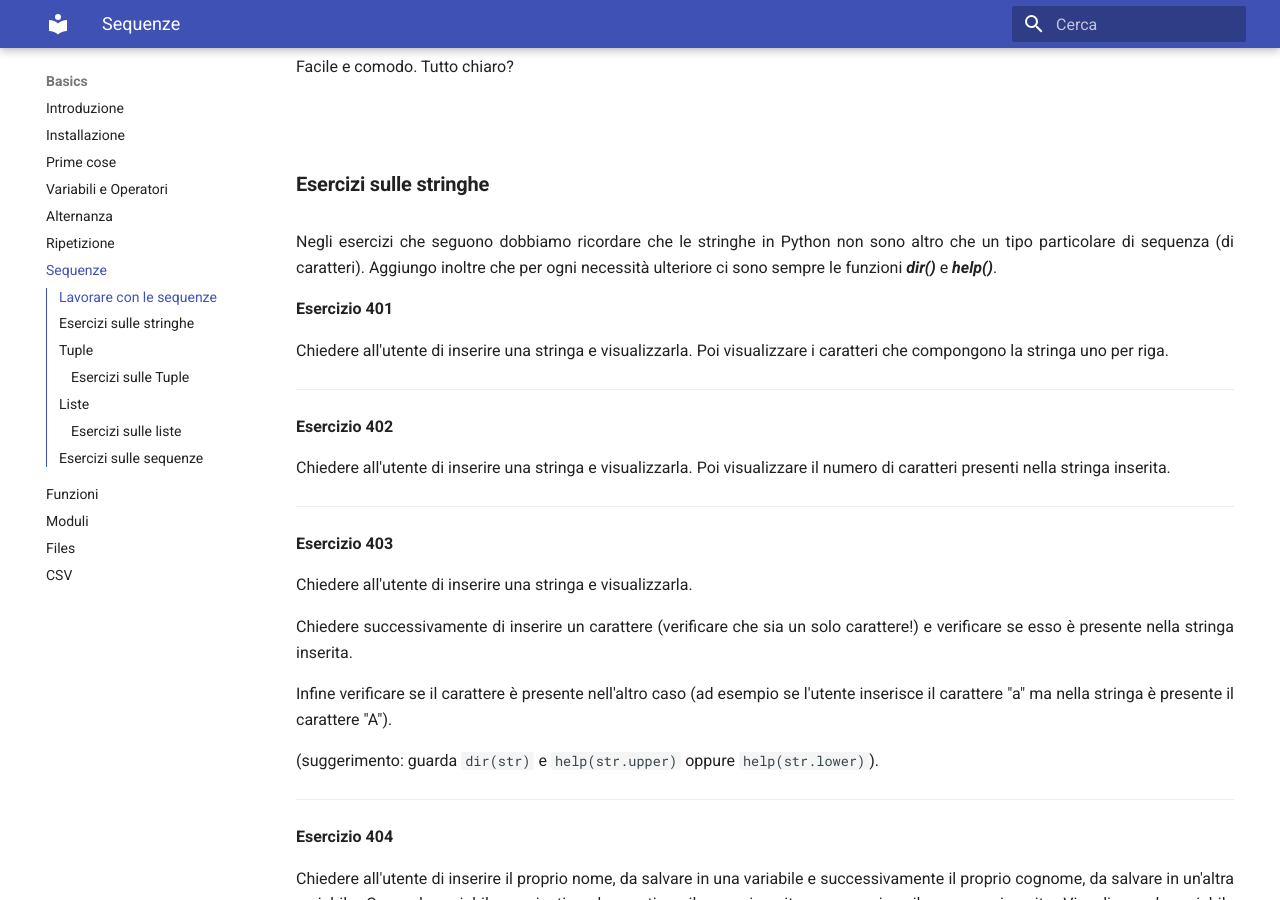
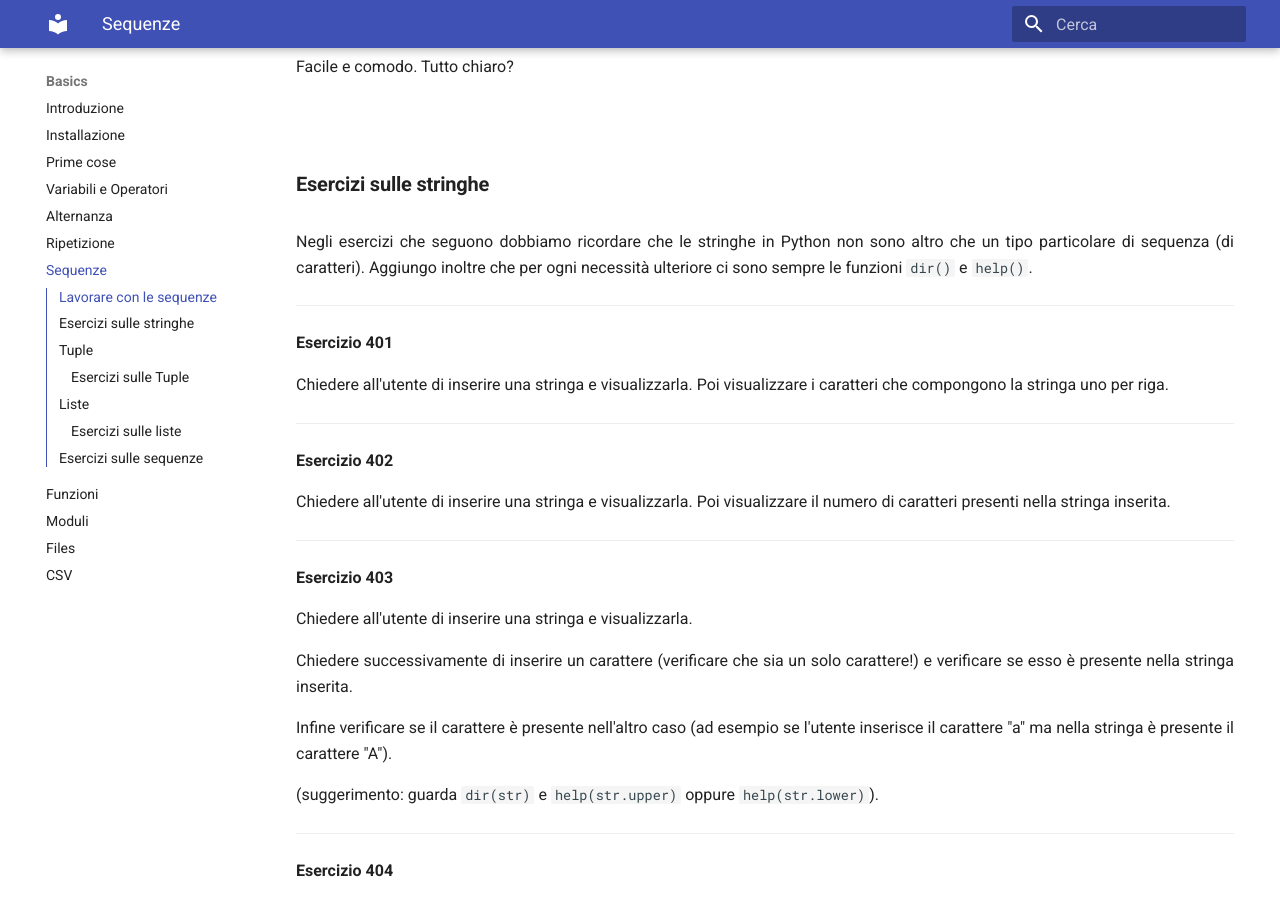
Before and after one commit to adjamhub/pyhandouts, an MkDocs documentation site: the page built from docs/basics/104_seq.md, in a window 1280 px wide and 900 px high, scrolled down 5584 px. Built offline with MkDocs 1.6.1 and Material for MkDocs 9.7.7, drawn with Linux system fonts in a browser that asks for light colours.

Commit message:
piccoli aggiustamenti alle sequenze

```diff
--- a/docs/basics/104_seq.md
+++ b/docs/basics/104_seq.md
@@ -288,8 +288,9 @@ Facile e comodo. Tutto chiaro?
 Negli esercizi che seguono dobbiamo ricordare che le stringhe in Python
 non sono altro che un tipo particolare di sequenza (di caratteri).
 Aggiungo inoltre che per ogni necessità ulteriore ci sono sempre le
-funzioni ***dir()*** e ***help()***.
+funzioni `dir()` e `help()`.
 
+------------------------------------------------------------------------------------------------
 
 **Esercizio 401**
 
```
